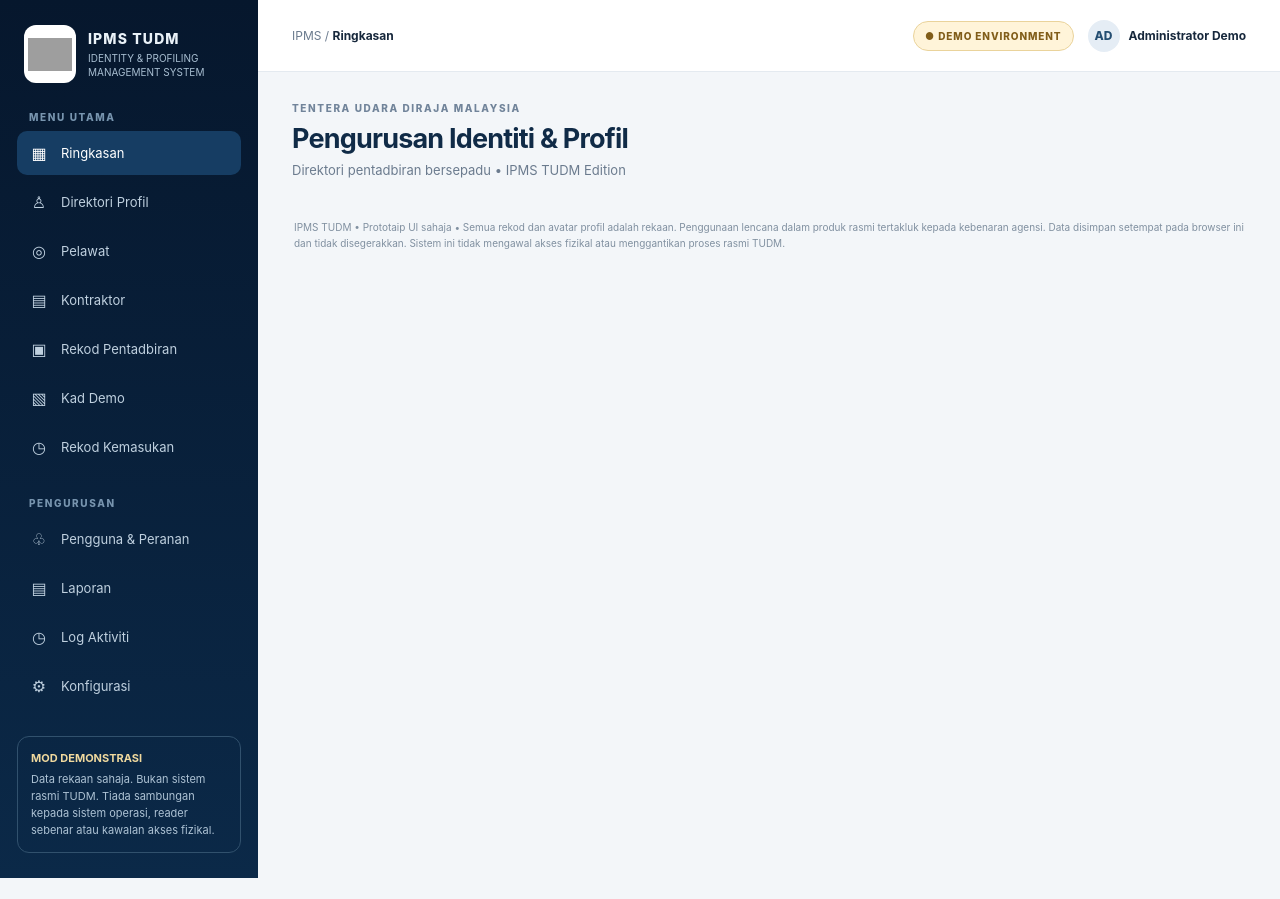
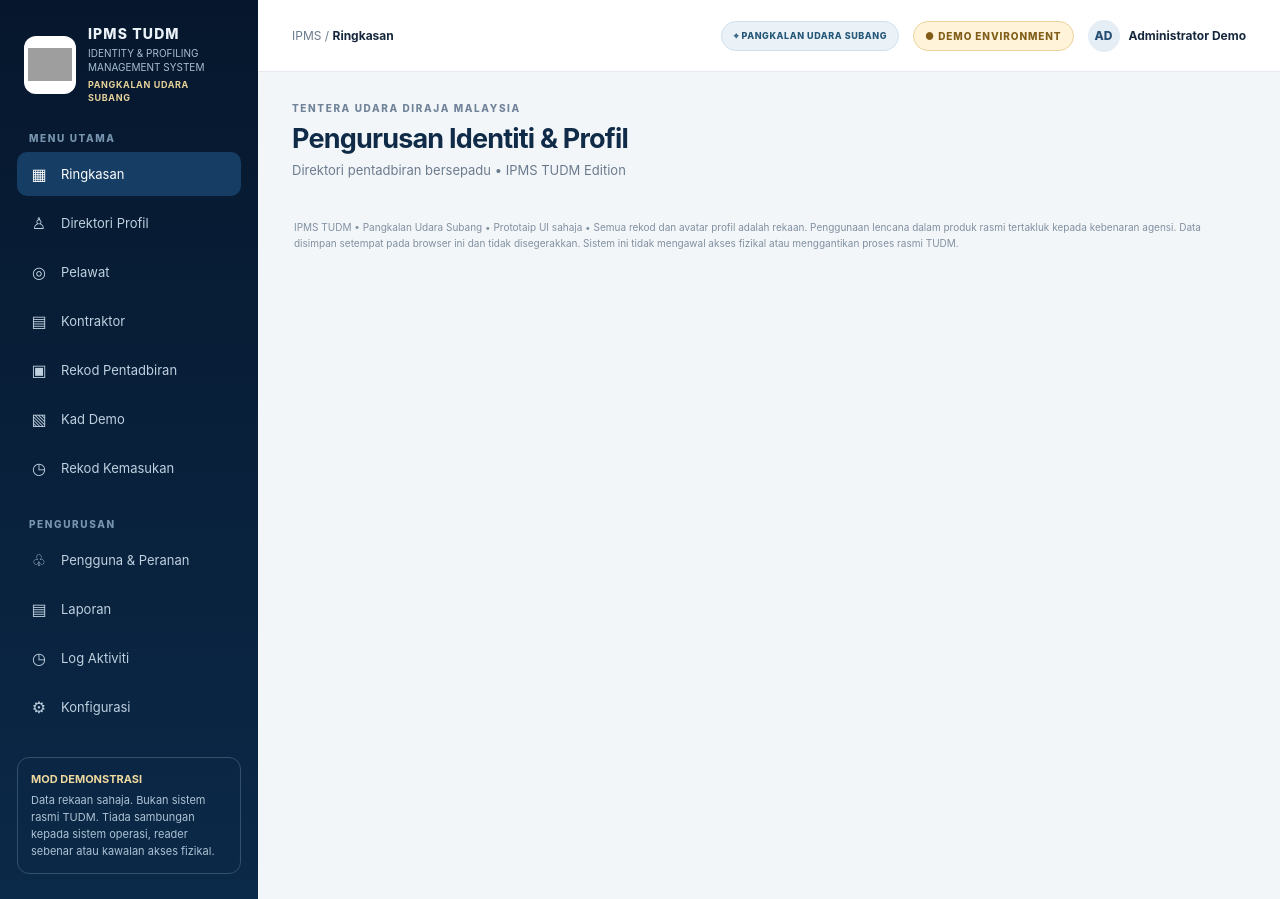
Before and after one commit to terajuciptabina-eng/ipms, a plain HTML site: page index.html in a window 1280 px wide. Before the commit the page ends 878 px from the top, so only its background shows below. Drawn offline with Linux system fonts and the light colour scheme; grey boxes are pictures that could not be loaded.

Commit message:
Show Subang deployment identity across IPMS interface

```diff
--- a/index.html
+++ b/index.html
@@ -151,17 +151,24 @@
   .stat{padding:8px;gap:6px}
 }
 
+
+.site-pill{font-size:9px;font-weight:800;letter-spacing:.06em;color:#245777;background:#eaf2f8;border:1px solid #d2e0eb;border-radius:99px;padding:8px 11px;white-space:nowrap}
+.brand-site{display:inline-block;margin-top:5px;color:#e6d29a;font-size:9px;letter-spacing:.07em}
+.pagination{display:flex;align-items:center;justify-content:center;gap:14px;padding:16px;border-top:1px solid var(--line);font-size:11px;color:var(--muted)}
+.pagination button:disabled{opacity:.4;cursor:not-allowed}
+@media(max-width:520px){.site-pill{font-size:8px;padding:7px 8px}.top-right{flex-wrap:wrap;justify-content:flex-end}.pagination{gap:8px}.pagination button{padding:8px 9px}}
+
 </style>
 </head>
 <body>
 <div class="app"><aside class="sidebar">
-<div class="brand"><img class="crest" src="https://commons.wikimedia.org/wiki/Special:Redirect/file/Badge_of_the_Royal_Malaysian_Air_Force.svg" alt="Lencana TUDM"><div><div class="brand-title">IPMS TUDM</div><div class="brand-sub">IDENTITY &amp; PROFILING<br>MANAGEMENT SYSTEM</div></div></div>
+<div class="brand"><img class="crest" src="https://commons.wikimedia.org/wiki/Special:Redirect/file/Badge_of_the_Royal_Malaysian_Air_Force.svg" alt="Lencana TUDM"><div><div class="brand-title">IPMS TUDM</div><div class="brand-sub">IDENTITY &amp; PROFILING<br>MANAGEMENT SYSTEM<br><b class="brand-site">PANGKALAN UDARA SUBANG</b></div></div></div>
 <div><div class="nav-label">MENU UTAMA</div><nav class="nav">
 <a href="#dashboard" data-page="dashboard" class="active"><span class="ico">▦</span>Ringkasan</a><a href="#profiles" data-page="profiles"><span class="ico">♙</span>Direktori Profil</a><a href="#visitors" data-page="visitors"><span class="ico">◎</span>Pelawat</a><a href="#contractors" data-page="contractors"><span class="ico">▤</span>Kontraktor</a><a href="#requests" data-page="requests"><span class="ico">▣</span>Rekod Pentadbiran</a><a href="#cards" data-page="cards"><span class="ico">▧</span>Kad Demo</a><a href="#access" data-page="access"><span class="ico">◷</span>Rekod Kemasukan</a></nav></div>
 <div><div class="nav-label">PENGURUSAN</div><nav class="nav"><a href="#users" data-page="users"><span class="ico">♧</span>Pengguna &amp; Peranan</a><a href="#reports" data-page="reports"><span class="ico">▤</span>Laporan</a><a href="#audit" data-page="audit"><span class="ico">◷</span>Log Aktiviti</a><a href="#settings" data-page="settings"><span class="ico">⚙</span>Konfigurasi</a></nav></div>
 <div class="sidebar-note"><strong>MOD DEMONSTRASI</strong>Data rekaan sahaja. Bukan sistem rasmi TUDM. Tiada sambungan kepada sistem operasi, reader sebenar atau kawalan akses fizikal.</div></aside>
-<main class="main"><div class="topbar"><div class="crumb">IPMS / <b id="page-title">Ringkasan</b></div><div class="top-right"><span class="demo-pill">● DEMO ENVIRONMENT</span><div class="user-chip"><div class="user-avatar">AD</div><span>Administrator Demo</span></div></div></div>
+<main class="main"><div class="topbar"><div class="crumb">IPMS / <b id="page-title">Ringkasan</b></div><div class="top-right"><span class="site-pill">⌖ PANGKALAN UDARA SUBANG</span><span class="demo-pill">● DEMO ENVIRONMENT</span><div class="user-chip"><div class="user-avatar">AD</div><span>Administrator Demo</span></div></div></div>
 <div class="content"><div class="page-head"><div><div class="eyebrow">TENTERA UDARA DIRAJA MALAYSIA</div><h1>Pengurusan Identiti &amp; Profil</h1><p>Direktori pentadbiran bersepadu • IPMS TUDM Edition</p></div></div><div id="view"></div>
-<div class="footer">IPMS TUDM • Prototaip UI sahaja • Semua rekod dan avatar profil adalah rekaan. Penggunaan lencana dalam produk rasmi tertakluk kepada kebenaran agensi. Data disimpan setempat pada browser ini dan tidak disegerakkan. Sistem ini tidak mengawal akses fizikal atau menggantikan proses rasmi TUDM.</div></div></main></div>
+<div class="footer">IPMS TUDM • Pangkalan Udara Subang • Prototaip UI sahaja • Semua rekod dan avatar profil adalah rekaan. Penggunaan lencana dalam produk rasmi tertakluk kepada kebenaran agensi. Data disimpan setempat pada browser ini dan tidak disegerakkan. Sistem ini tidak mengawal akses fizikal atau menggantikan proses rasmi TUDM.</div></div></main></div>
 <div class="modal-backdrop" id="modal"><div class="modal"><div class="modal-head"><h3 id="modal-title">Butiran</h3><button class="close" data-close aria-label="Tutup">×</button></div><div class="modal-body" id="modal-body"></div></div></div><div class="toast" id="toast"></div>
 <script src="app.js" defer></script></body></html>
```
